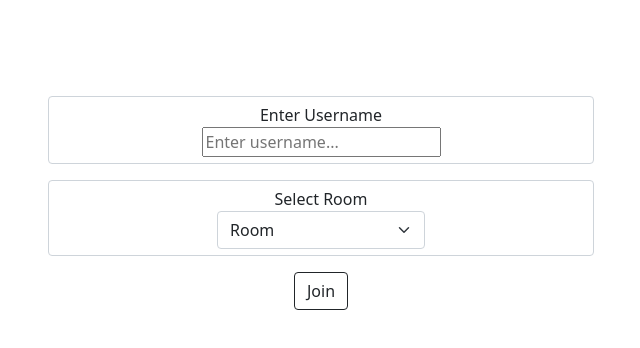
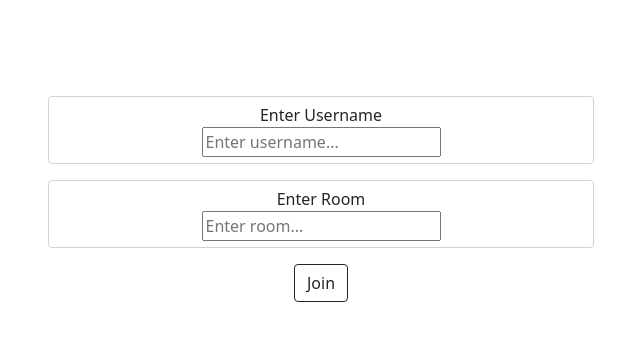
Before and after one commit to jakemstar/locationGuessGame, a website: page public/index.html in a window 1280 px wide. Shown: the whole page, without its empty margins (319-959 px from the left). Drawn offline with nearby package versions, Linux system fonts and the light colour scheme.

Commit message:
mades rooms u type in

```diff
--- a/public/index.html
+++ b/public/index.html
@@ -17,10 +17,8 @@
                             <input type="text" name="username" id="username" placeholder="Enter username..." autocomplete="off" required />
                         </div>
                         <div class="form-control littleMargin">
-                            <label class="displayBlock" for="room">Select Room</label>
-                            <select class="form-select roomSelect displayInline" name="room" id="room">
-                                <option value="Room">Room</option>
-                            </select>
+                            <label class="displayBlock" for="room">Enter Room</label>
+                            <input type="text" name="room" id="room" placeholder="Enter room..." autocomplete="off" required />
                         </div>
                         <button class="submitButton btn btn-outline-dark" type="submit">Join</button>
                     </form>
```
Also changed, not shown: public/game.html (+1 -1 lines).
